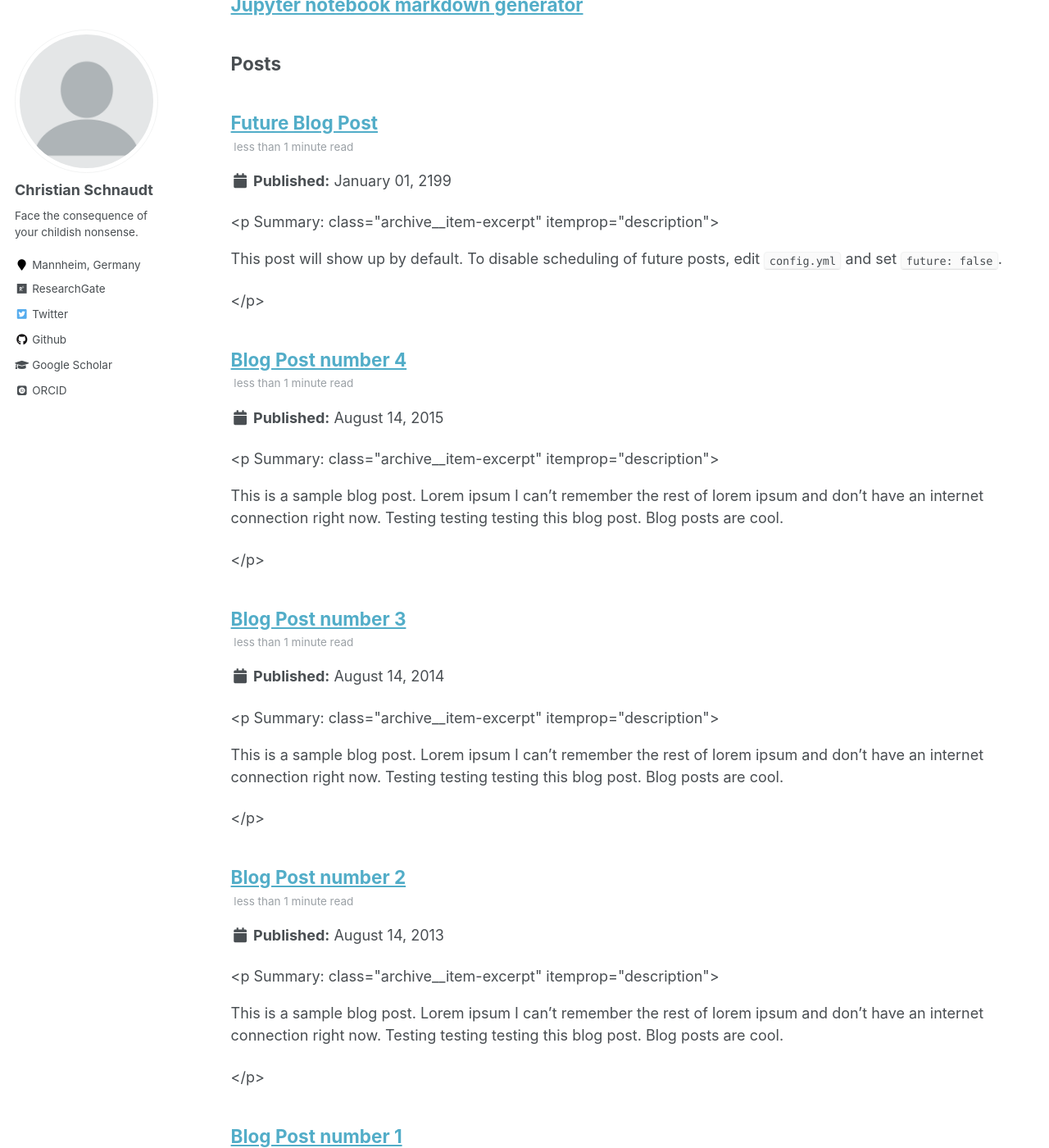
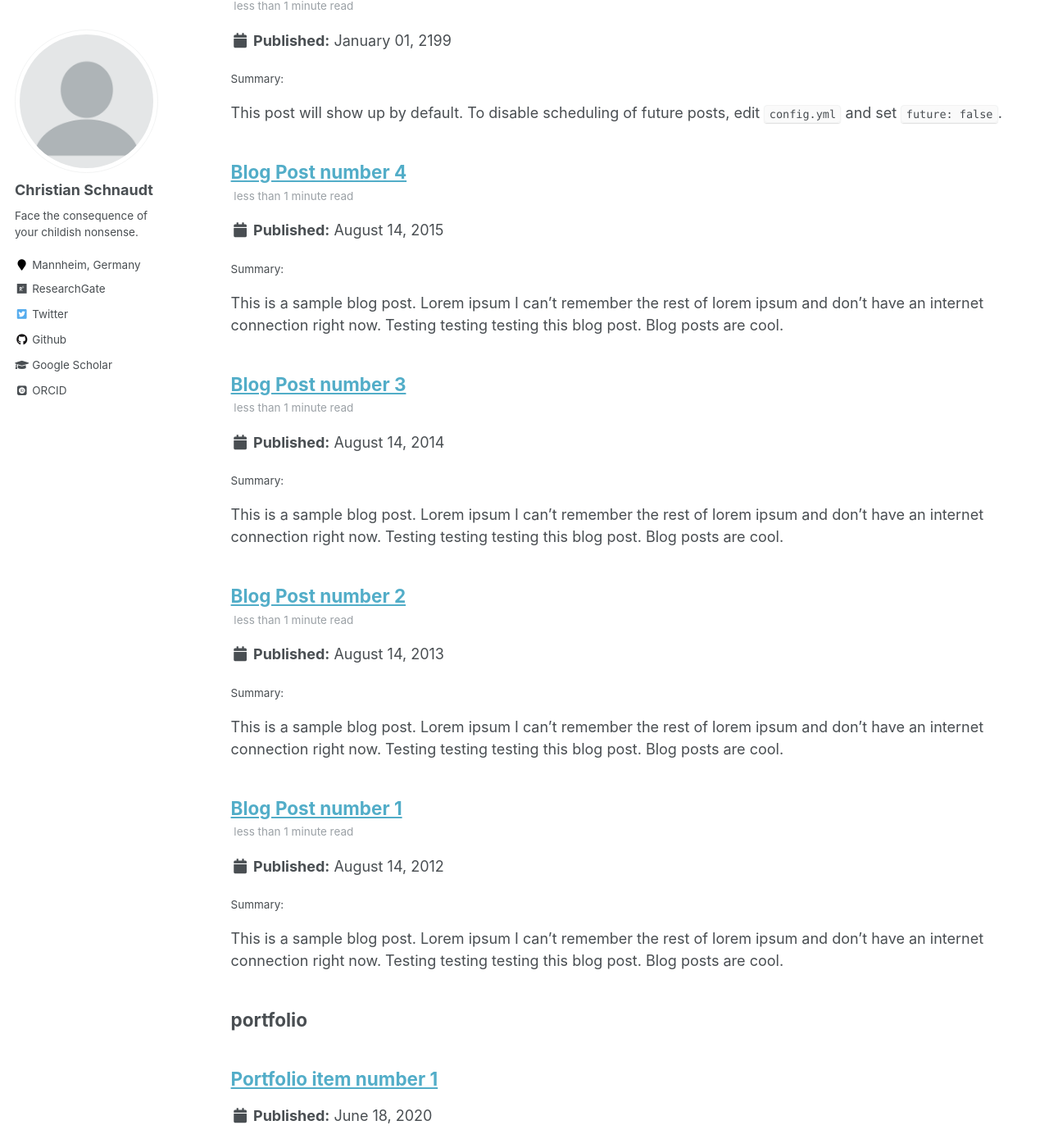
Before and after one commit to cschnaudt/cschnaudt.github.io, a Jekyll site: the page built from _pages/sitemap.md, in a window 1280 px wide and 1400 px high, scrolled down 2023 px. Shown: the whole window at 82% size. Built offline with Jekyll 4.4.1, drawn with Linux system fonts in a browser that asks for light colours; some web fonts are replaced; some of the changed text lies outside the part shown.

Commit message:
Update archive-single.html

```diff
--- a/_includes/archive-single.html
+++ b/_includes/archive-single.html
@@ -47,9 +47,9 @@
         {% endif %}
 
     {% if post.excerpt and site.read_more != 'enabled' %}
-    <p Summary: class="archive__item-excerpt" itemprop="description">{{ post.excerpt | markdownify }}</p>
+    <p class="archive__item-excerpt" itemprop="description"> Summary: {{ post.excerpt | markdownify }}</p>
     {% elsif post.excerpt and site.read_more == 'enabled' %}
-    <p Summary: class="archive__item-excerpt" itemprop="description"><p>{{ post.excerpt | markdownify | remove: '<p>' | remove: '</p>' }}<strong><a href="{{ base_path }}{{ post.url }}" rel="permalink"> Read more</a></strong></p></p>
+    <p class="archive__item-excerpt" itemprop="description"><p> Summary: {{ post.excerpt | markdownify | remove: '<p>' | remove: '</p>' }}<strong><a href="{{ base_path }}{{ post.url }}" rel="permalink"> Read more</a></strong></p></p>
     {% endif %}
 
     {% if post.citation and post.paperurl %}
```
